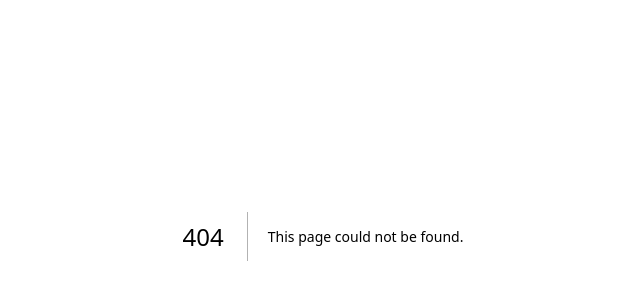
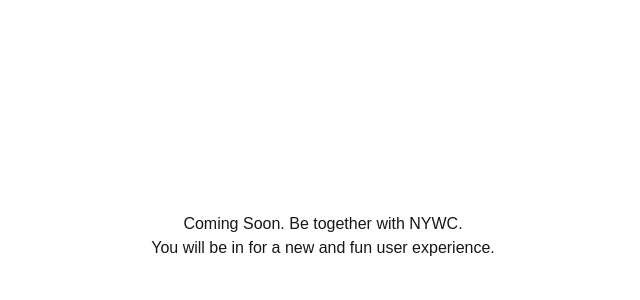
Before and after one commit to marksantiago02/NFTMarketplace-frontend, a Next.js app: page /soon in a window 1280 px wide. Before the commit this address had no page. Shown: the part 164-464 px from the top of the page, without its empty margins (317-957 px from the left). Built offline with nearby package versions, Linux system fonts and the light colour scheme.

Commit message:
[feat] created soon components for adding features
Co-Authored-By: Ichikawa Hiroshi <157710040+0xichikawa@users.noreply.github.com>
Co-Authored-By: MARK <133281370+BTC415@users.noreply.github.com>
Co-Authored-By: Steven Piao <177725156+stevenpiao0822@users.noreply.github.com>

```diff
--- /dev/null
+++ b/app/(main)/soon/page.tsx
@@ -0,0 +1,8 @@
+export default function CommingSoon() {
+    return (
+      <div className="h-[100vh] flex flex-col justify-center items-center">
+        <h2>Coming Soon. Be together with NYWC.</h2>
+        <p>You will be in for a new and fun user experience.</p>
+      </div>
+    );
+  }
```
